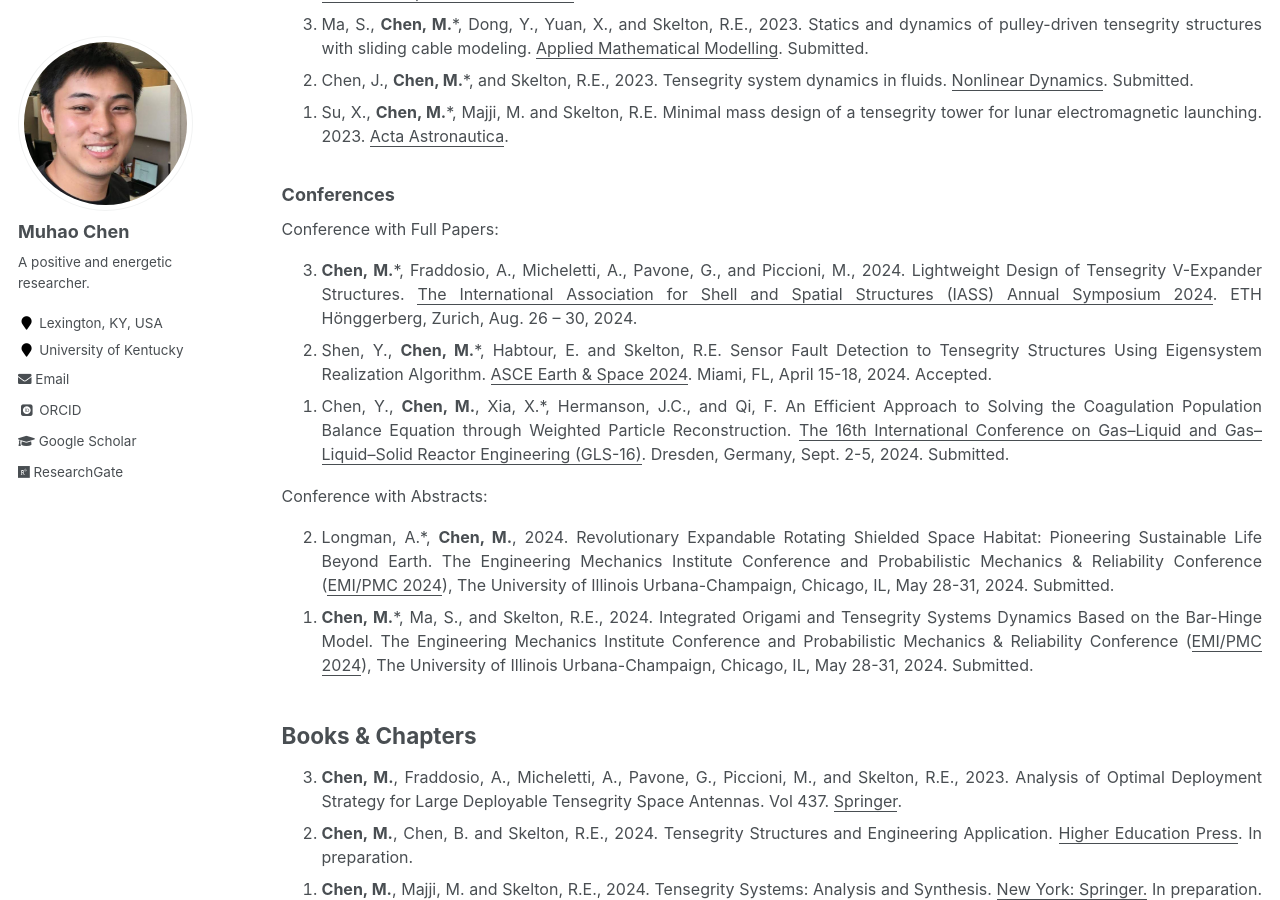
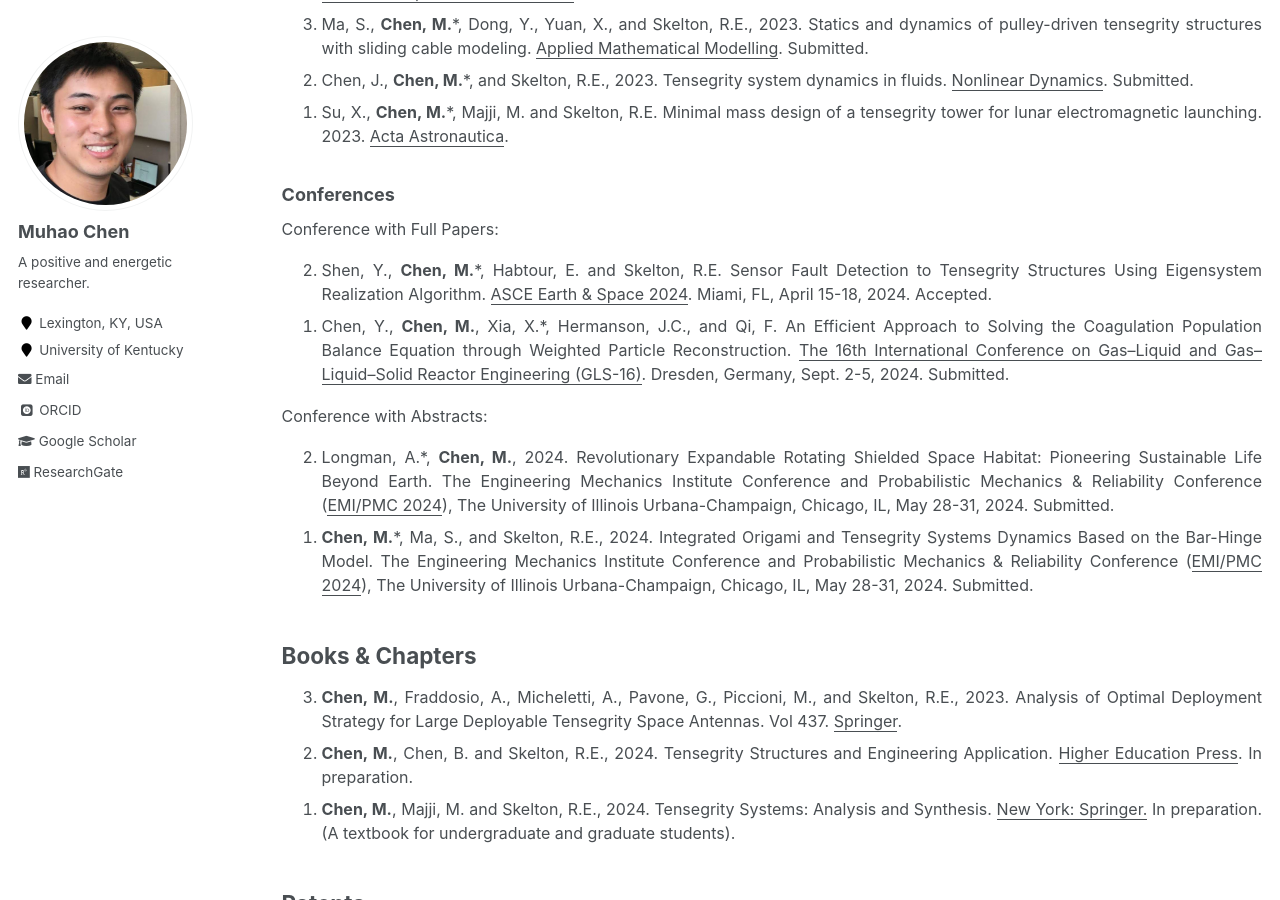
Before and after one commit to Muhao-Chen/muhao-chen.github.io, a Jekyll site: the page built from _pages/publication.md, in a window 1280 px wide and 900 px high, scrolled down 3585 px. Built offline with Jekyll 4.4.1, drawn with Linux system fonts in a browser that asks for light colours; some web fonts are replaced.

Commit message:
Update publication.md

```diff
--- a/_pages/publication.md
+++ b/_pages/publication.md
@@ -95,7 +95,7 @@ Conference with Abstracts:
 <font size=3>
 Conference with Full Papers:
 <ol reversed>
-<li><strong>Chen, M.</strong>*, Fraddosio, A., Micheletti, A., Pavone, G., and Piccioni, M., 2024. Lightweight Design of Tensegrity V-Expander Structures. <u>The International Association for Shell and Spatial Structures (IASS) Annual Symposium 2024</u>. ETH Hönggerberg, Zurich, Aug. 26 – 30, 2024. </li>
+<!-- <li><strong>Chen, M.</strong>*, Fraddosio, A., Micheletti, A., Pavone, G., and Piccioni, M., 2024. Lightweight Design of Tensegrity V-Expander Structures. <u>The International Association for Shell and Spatial Structures (IASS) Annual Symposium 2024</u>. ETH Hönggerberg, Zurich, Aug. 26 – 30, 2024. </li>  -->
 <li>Shen, Y., <strong>Chen, M.</strong>*, Habtour, E. and Skelton, R.E. Sensor Fault Detection to Tensegrity Structures Using Eigensystem Realization Algorithm. <u>ASCE Earth & Space 2024</u>. Miami, FL, April 15-18, 2024. Accepted.</li>
 <li> Chen, Y., <strong>Chen, M.</strong>, Xia, X.*, Hermanson, J.C., and Qi, F. An Efficient Approach to Solving the Coagulation Population Balance Equation through Weighted Particle Reconstruction. <u>The 16th International Conference on Gas–Liquid and Gas–Liquid–Solid Reactor Engineering (GLS-16)</u>. Dresden, Germany, Sept. 2-5, 2024. Submitted.</li>
 <!-- <li><strong>Chen, M.</strong>*, Shen, Y., and Skelton, R.E. The Optimal Dynamical Model for 3D Tensegrity Morphing Airfoils. <u>ASCE Earth & Space 2024</u>. April 15-18, 2024, Miami, FL.</li> -->
```
